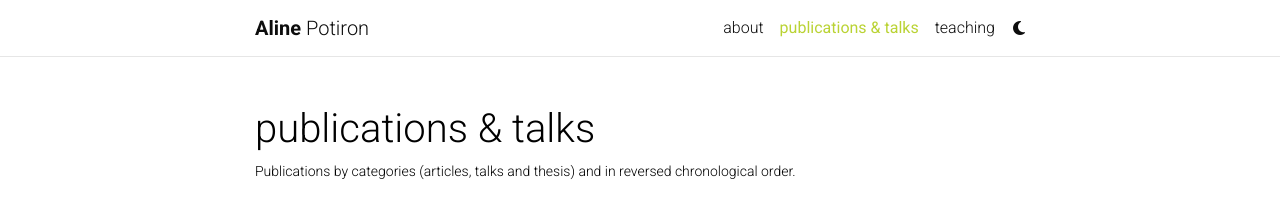
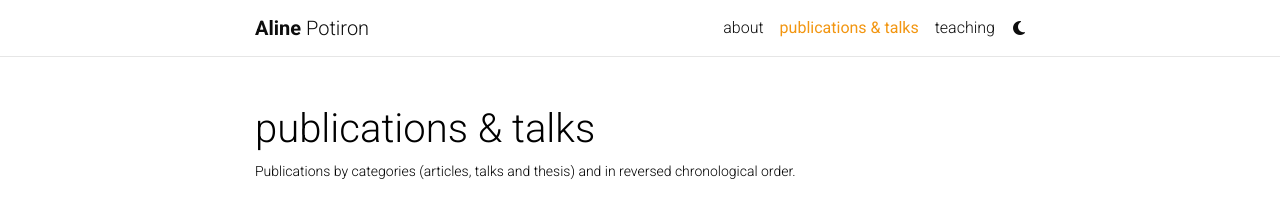
Before and after one commit to apotiron/apotiron.github.io, a Jekyll site: the page built from _pages/publications.md, in a window 1280 px wide. Shown: the top 211 px of the page. Built offline with Jekyll 4.4.1, drawn with Linux system fonts in a browser that asks for light colours; comment, search, counter and statistics services are not loaded; a style sheet for code colours, icons or effects is not loaded.

Commit message:
change the color of the theme to orange

```diff
--- a/_sass/_themes.scss
+++ b/_sass/_themes.scss
@@ -7,8 +7,8 @@
   --global-code-bg-color: #{$code-bg-color-light};
   --global-text-color: #{$black-color};
   --global-text-color-light: #{$grey-color};
-  --global-theme-color: #{$green-color-lime};
-  --global-hover-color: #{$purple-color};
+  --global-theme-color: #{$orange-color};
+  --global-hover-color: #{$orange-color};
   --global-hover-text-color: #{$white-color};
   --global-footer-bg-color: #{$grey-color-dark};
   --global-footer-text-color: #{$grey-color-light};
```
